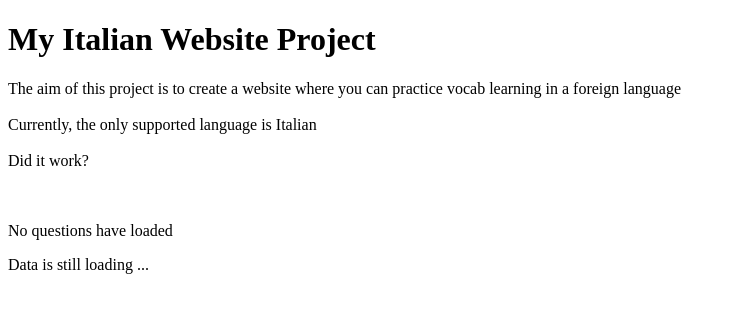
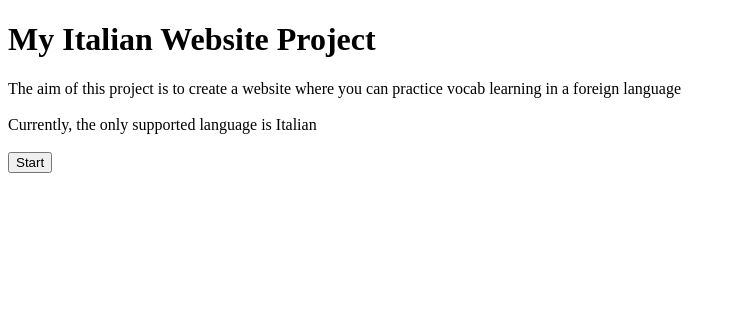
Before and after one commit to JozzaOzza/LanguageGameWebsite, a Next.js app in the folder frontend/: page / in a window 1280 px wide. Shown: the top 312 px of the page, without its empty margins (0-736 px from the left). Built offline with nearby package versions, Linux system fonts and the light colour scheme.

Commit message:
progress with fetch and usestate, small clean

```diff
--- a/frontend/pages/index.jsx
+++ b/frontend/pages/index.jsx
@@ -32,16 +32,31 @@ export default function HomePage() {
 
   // states
 
-  const [question, setQuestion] = useState(null)
-  const [words, setWords] = useState(null)
+  const [question, setQuestion] = useState([])
+  const [words, setWords] = useState([[]])
   const [answer, setAnswer] = useState('')
   const [result, setResult] = useState('')
   const [hide, setHide] = useState(true)
 
+  useEffect(() => {
+    console.log(`First word in list is: ${words[0][0]}`);
+  }, [words])
+
+  useEffect(() => {
+    console.log(`Current question is: ${question[0]}`);
+  }, [question])
+
   // functions
 
   function getData() {
-
+    fetch('http://localhost:5000/api').then(
+      Response => Response.json()
+    ).then(
+      Data => {
+        console.log(Data.words)
+        setWords(Data.words)
+      }
+    )
   }
 
   function startSession() {
@@ -80,15 +95,10 @@ export default function HomePage() {
 
       <div>The aim of this project is to create a website where you can practice vocab learning in a foreign language</div> <br />
       <div>Currently, the only supported language is Italian</div> <br />
-      <div>Did it work?</div> <br /> <br />
-
-      <QuestionsTest words={words} />
-
-      {(hide === true) ? (
-        <button onClick={startSession()}>Start</button>
-      ) : (
-        <Session questionsLoaded={false}/>
-      )}
+      <button id='startButton' onClick={() => {
+          document.getElementById("startButton").style.display="none"
+          startSession()
+        }}>Start</button>
 
     </div>
 
```
